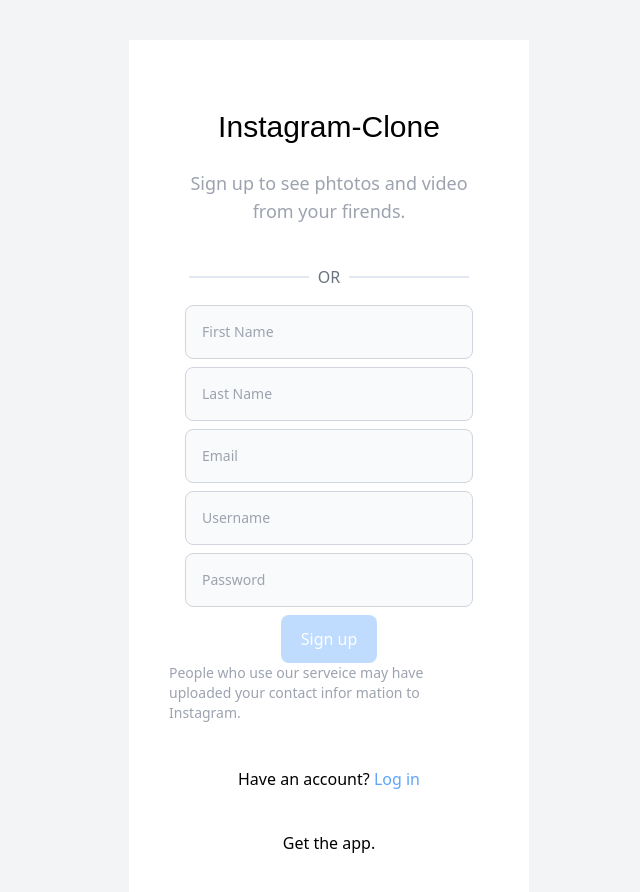
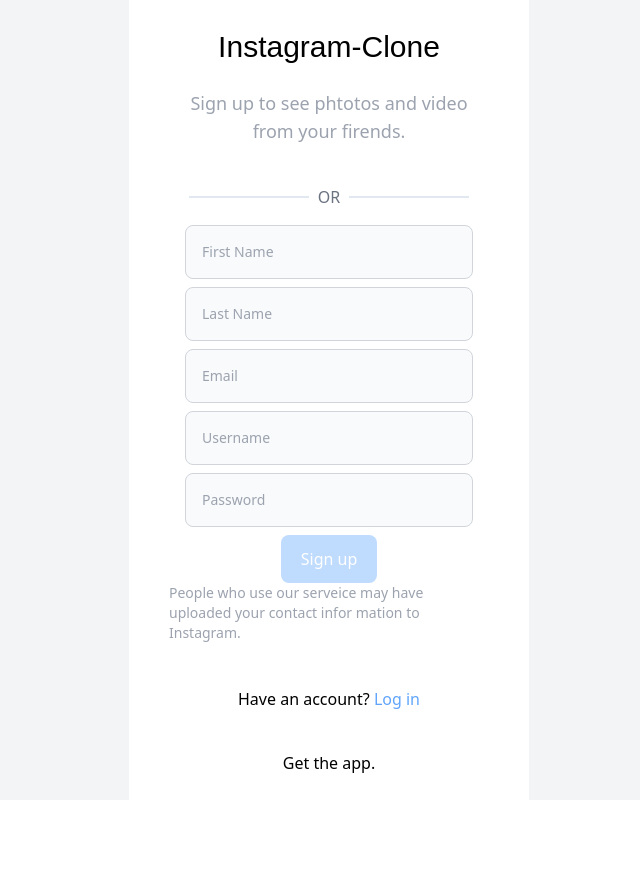
Before and after one commit to hyperL123/ins-f-web, a React (Create React App) app: page /sign-up in a window 1280 px wide. Shown: the top 892 px of the page, without its empty margins (311-951 px from the left). After the commit the page ends 840 px from the top, so only its background shows below. Built offline with nearby package versions, Linux system fonts and the light colour scheme; a web font is replaced by a local one; what apollo-upload-client would draw is missing.

Commit message:
screen change

```diff
--- a/src/screens/SignUp/index.js
+++ b/src/screens/SignUp/index.js
@@ -4,9 +4,11 @@
 
 const SignUp = () => {
   return (
-    <div className="flex h-[60rem] w-full  items-center justify-center bg-gray-100">
-      <PageTitle title="Sign Up" />
-      <Box />
+    <div className=" bg-gray-100">
+      <div className="flex h-screen items-center justify-center">
+        <PageTitle title="Sign Up" />
+        <Box />
+      </div>
     </div>
   );
 };
```
